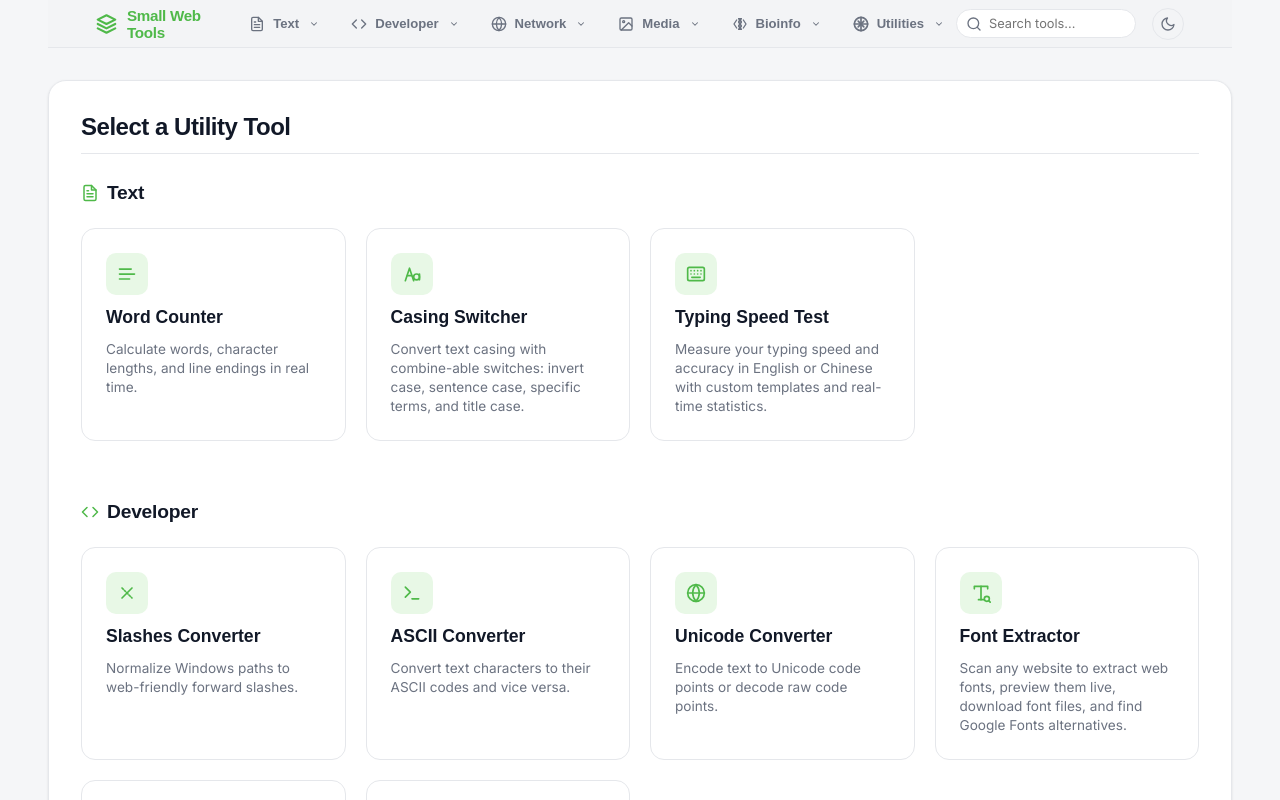
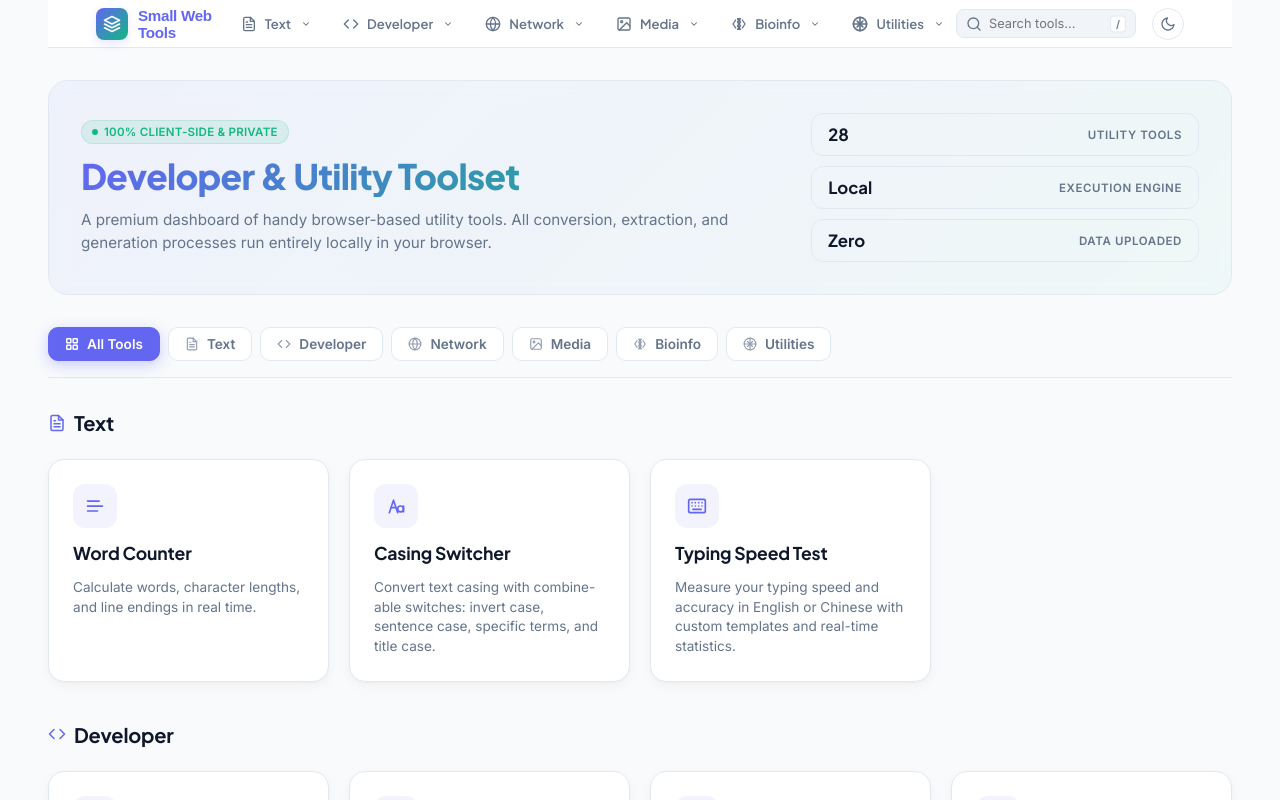
Before and after one commit to hhter2/small-web-tools, a React (Vite) app: page / in a window 1280 px wide. Built offline with nearby package versions, Linux system fonts and the light colour scheme; a web font is replaced by a local one.

Commit message:
style: redesign UI with modern SaaS dashboard theme

```diff
--- a/src/App.jsx
+++ b/src/App.jsx
@@ -644,6 +644,22 @@ export default function App() {
     return () => window.removeEventListener('hashchange', handleHashChange);
   }, []);
 
+  // Keyboard shortcut '/' to focus search
+  useEffect(() => {
+    const handleKeyDown = (e) => {
+      if (e.key === '/' && document.activeElement?.tagName !== 'INPUT' && document.activeElement?.tagName !== 'TEXTAREA') {
+        e.preventDefault();
+        const searchInput = document.querySelector('.header-search-container input');
+        if (searchInput) {
+          searchInput.focus();
+          searchInput.select();
+        }
+      }
+    };
+    window.addEventListener('keydown', handleKeyDown);
+    return () => window.removeEventListener('keydown', handleKeyDown);
+  }, []);
+
   // Sync activeTool to sessionStorage and window.location.hash
   useEffect(() => {
     try {
@@ -815,6 +831,11 @@ export default function App() {
               setSelectedHomeTab('all');
             }}
           >
+            <div className="brand-icon-box">
+              <svg viewBox="0 0 24 24" width="18" height="18" stroke="currentColor" strokeWidth="2.5" fill="none" strokeLinecap="round" strokeLinejoin="round">
+                <path d="M12 2L2 7l10 5 10-5-10-5zM2 17l10 5 10-5M2 12l10 5 10-5"/>
+              </svg>
+            </div>
             <span className="brand-text">Small Web Tools</span>
           </div>
 
@@ -986,9 +1007,11 @@ export default function App() {
                 setSelectedHomeTab('all');
               }}
             >
-              <svg viewBox="0 0 24 24" width="22" height="22" stroke="currentColor" strokeWidth="2.5" fill="none" strokeLinecap="round" strokeLinejoin="round">
-                <path d="M12 2L2 7l10 5 10-5-10-5zM2 17l10 5 10-5M2 12l10 5 10-5"/>
-              </svg>
+              <div className="brand-icon-box">
+                <svg viewBox="0 0 24 24" width="18" height="18" stroke="currentColor" strokeWidth="2.5" fill="none" strokeLinecap="round" strokeLinejoin="round">
+                  <path d="M12 2L2 7l10 5 10-5-10-5zM2 17l10 5 10-5M2 12l10 5 10-5"/>
+                </svg>
+              </div>
               <span className="brand-text">Small Web Tools</span>
             </div>
           </div>
@@ -1088,6 +1111,7 @@ export default function App() {
                   value={searchQuery}
                   onChange={(e) => setSearchQuery(e.target.value)}
                 />
+                <kbd className="search-badge">/</kbd>
               </div>
               {searchQuery.trim() !== '' && (
                 <div className="header-search-results">
--- a/src/components/HomeGrid.jsx
+++ b/src/components/HomeGrid.jsx
@@ -433,10 +433,59 @@ export default function HomeGrid({ onSelectTool, activeTab = 'all', setActiveTab
   ];
 
   return (
-    <article id="tool-home" className="tool-card tool-card--wide active">
-      <h2>Select a Utility Tool</h2>
+    <div id="tool-home" className="dashboard-container active">
+      <div className="dashboard-hero">
+        <div className="hero-content">
+          <div className="hero-badge">
+            <span className="badge-dot"></span>
+            <span>100% Client-Side & Private</span>
+          </div>
+          <h1>Developer & Utility Toolset</h1>
+          <p className="hero-subtitle">
+            A premium dashboard of handy browser-based utility tools.
+            All conversion, extraction, and generation processes run entirely locally in your browser.
+          </p>
+        </div>
+        <div className="hero-stats">
+          <div className="stat-card">
+            <span className="stat-num">28</span>
+            <span className="stat-lbl">Utility Tools</span>
+          </div>
+          <div className="stat-card">
+            <span className="stat-num">Local</span>
+            <span className="stat-lbl">Execution Engine</span>
+          </div>
+          <div className="stat-card">
+            <span className="stat-num">Zero</span>
+            <span className="stat-lbl">Data Uploaded</span>
+          </div>
+        </div>
+      </div>
 
-
+      <div className="home-tabs">
+        <button
+          className={`tab-btn ${activeTab === 'all' ? 'active' : ''}`}
+          onClick={() => setActiveTab('all')}
+        >
+          <svg viewBox="0 0 24 24" width="14" height="14" stroke="currentColor" strokeWidth="2.5" fill="none" strokeLinecap="round" strokeLinejoin="round">
+            <rect x="3" y="3" width="7" height="7" rx="1"></rect>
+            <rect x="14" y="3" width="7" height="7" rx="1"></rect>
+            <rect x="14" y="14" width="7" height="7" rx="1"></rect>
+            <rect x="3" y="14" width="7" height="7" rx="1"></rect>
+          </svg>
+          <span>All Tools</span>
+        </button>
+        {categories.map(cat => (
+          <button
+            key={cat.id}
+            className={`tab-btn ${activeTab === cat.id ? 'active' : ''}`}
+            onClick={() => setActiveTab(cat.id)}
+          >
+            {cat.icon}
+            <span>{cat.name}</span>
+          </button>
+        ))}
+      </div>
 
       {activeTab === 'all' ? (
         /* Render sections grouped by category */
@@ -541,6 +590,6 @@ export default function HomeGrid({ onSelectTool, activeTab = 'all', setActiveTab
           </div>
         )
       )}
-    </article>
+    </div>
   );
 }
```
Also changed, not shown: src/styles.css.
